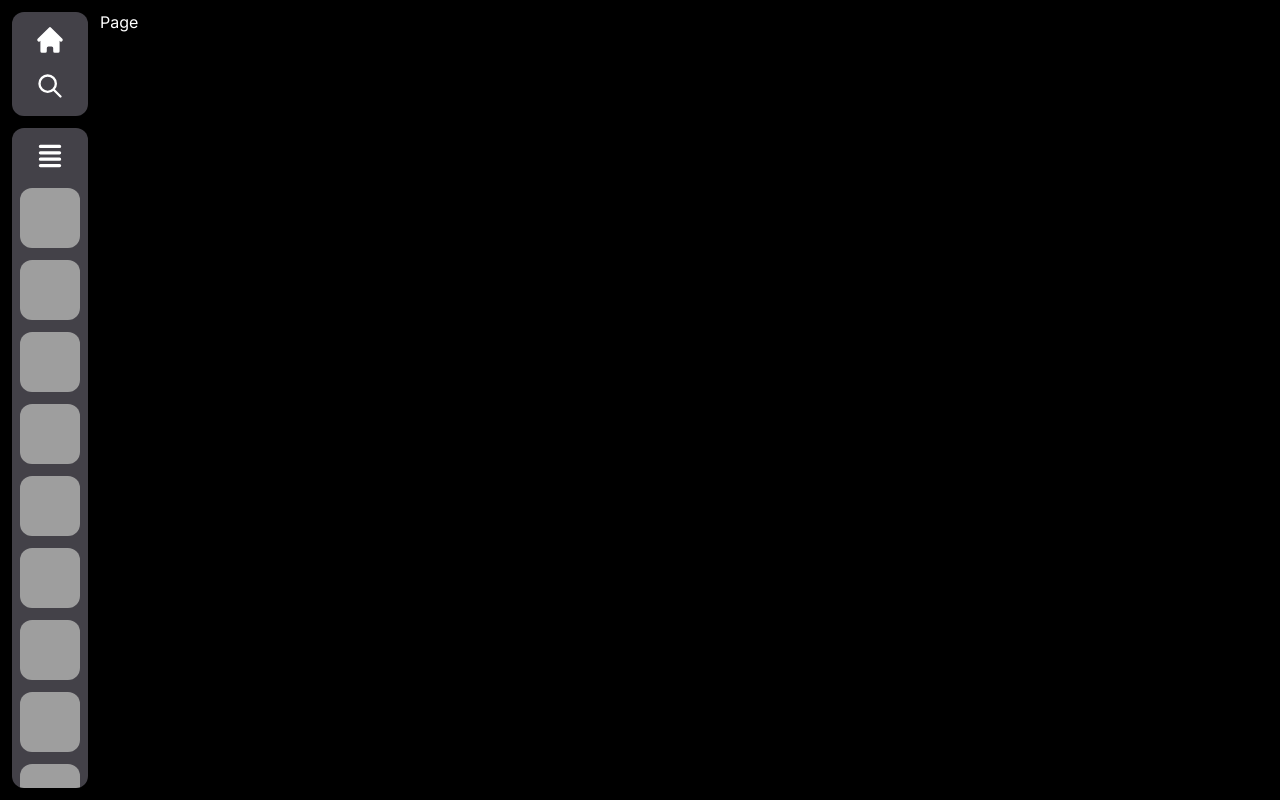
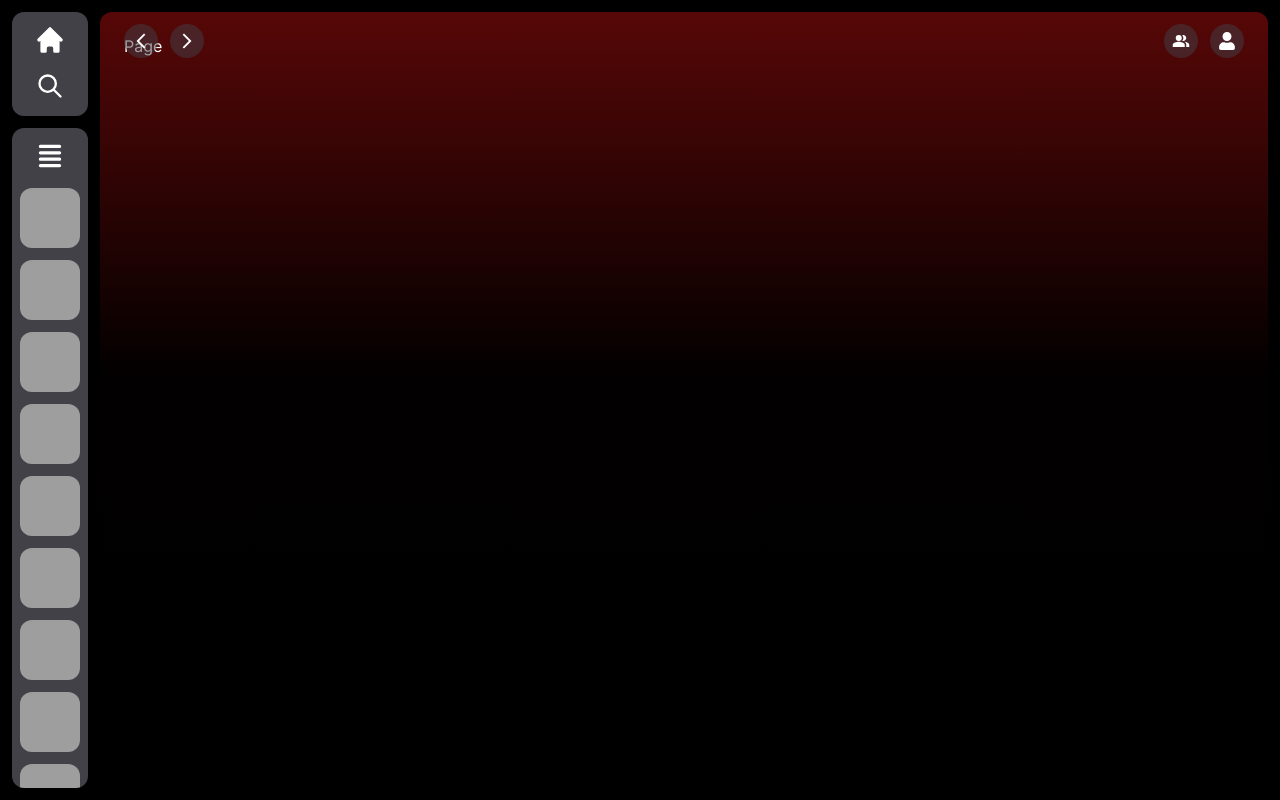
Before and after one commit to leojordano/clone-spotify-with-docker, a Next.js app: page / in a window 1280 px wide. Built offline with nearby package versions, Linux system fonts and the light colour scheme; grey boxes are pictures that could not be loaded.

Commit message:
FEAT: Page Header

```diff
--- a/next.config.js
+++ b/next.config.js
@@ -1,4 +1,11 @@
 /** @type {import('next').NextConfig} */
-const nextConfig = {}
+
+const nextConfig = {
+    reactStrictMode: true,
+    swcMinify: true,
+    compiler: {
+        styledComponents: true,
+    },
+};
 
 module.exports = nextConfig
--- /dev/null
+++ b/src/@styles/SFlex.tsx
@@ -0,0 +1,31 @@
+import React from "react"
+import styled from "styled-components"
+
+interface IFlex {
+    children: React.ReactNode
+    direction?: "col" | "row"
+    justifyContent?: "start" | "end" | "center" | "space-between"
+    alignItems?: "start" | "end" | "center" | "space-between"
+    gap?: string
+}
+
+const SFlex = styled.div<IFlex>`
+    display: flex;
+    flex-direction: ${props => props.direction};
+    justify-content: ${props => props.justifyContent};
+    align-items: ${props => props.alignItems};
+    gap: ${props => props.gap ?? "0px"}
+`
+
+export const Flex = ({ children, direction = "row", alignItems = "center", justifyContent = "center", gap }:IFlex) => {
+    return (
+        <SFlex
+            direction={direction}
+            alignItems={alignItems}
+            justifyContent={justifyContent}
+            gap={gap}
+        >
+            {children}
+        </SFlex>
+    )
+}
--- /dev/null
+++ b/src/Components/Header/index.tsx
@@ -0,0 +1,23 @@
+import React from "react"
+import { MdArrowBackIosNew, MdArrowForwardIos, MdPeopleAlt } from "react-icons/md"
+import { FaUser } from 'react-icons/fa'
+
+import { Flex } from '../../@styles/SFlex'
+import { SHeader } from './styles.tsx'
+import { Icon } from "@/src/@styles/SIcon"
+
+export const Header = () => {
+    return (
+        <SHeader>
+            <Flex gap="12px">
+                <Icon size="18px" icon={<MdArrowBackIosNew />} />
+                <Icon size="18px" icon={<MdArrowForwardIos />} />
+            </Flex>
+
+            <Flex gap="12px">
+                <Icon size="18px" icon={<MdPeopleAlt />} />
+                <Icon size="18px" icon={<FaUser />} />
+            </Flex>
+        </SHeader>
+    )
+}
--- /dev/null
+++ b/src/Components/Header/styles.tsx
@@ -0,0 +1,20 @@
+import styled from "styled-components";
+
+const SIDEBAR_WIDTH = "112px";
+
+export const SHeader = styled.header`
+    width: calc(100% - ${SIDEBAR_WIDTH});
+    display: flex;
+    justify-content: space-between;
+    padding: 12px 24px;
+    position: fixed;
+
+    i {
+        display: flex;
+        justify-content: center;
+        align-items: center;
+        padding: 8px;
+        background-color: ${({ theme }) => theme.colors.lightGray}80;
+        border-radius: 100%;
+    }
+`
--- a/src/app/layout.tsx
+++ b/src/app/layout.tsx
@@ -4,6 +4,7 @@ import GlobalStyle from '../globalStyles'
 import { theme } from "../theme.ts"
 import styled, { ThemeProvider } from 'styled-components'
 
+import { Header } from '../Components/Header'
 import { Sidebar } from "../Components/Sidebar"
 
 const inter = Inter({ subsets: ['latin'] })
@@ -32,6 +33,7 @@ export default function RootLayout({ children }: IRootLayout) {
         <SMainContainer className={inter.className}>
           <Sidebar />
           <div className="page">
+            <Header />
             {children}
           </div>
         </SMainContainer>
--- a/src/app/page.tsx
+++ b/src/app/page.tsx
@@ -1,7 +1,18 @@
-import Image from 'next/image'
+"use client"
+
+import React from 'react'
+import styled from 'styled-components'
+
+const SContainer = styled.div`
+  height: 100vh;
+  border-radius: ${({theme}) => theme.radius};
+  padding: 24px;
+  background: rgb(87,7,7);
+  background: linear-gradient(180deg, rgba(87,7,7,1) 0%, rgba(2,0,0,1) 47%, rgba(0,0,0,1) 100%);
+`
 
 export default function Home() {
   return (
-    <main>Page</main>
+    <SContainer>Page</SContainer>
   )
 }
--- a/src/globalStyles.tsx
+++ b/src/globalStyles.tsx
@@ -3,7 +3,8 @@ import { createGlobalStyle } from "styled-components"
 const GlobalStyle = createGlobalStyle`
     html, body {
         height: 100%;
-        background-color: ${props => props.theme.background};
+        background-color: ${({theme}) => theme.background};
+        position: relative;
     }
 
     * {
@@ -17,6 +18,10 @@ const GlobalStyle = createGlobalStyle`
     div {
         max-height: calc(100vh - 24px);
     }
+
+    .page {
+        width: 100%;
+    }
 `;
 
 export default GlobalStyle;
```
